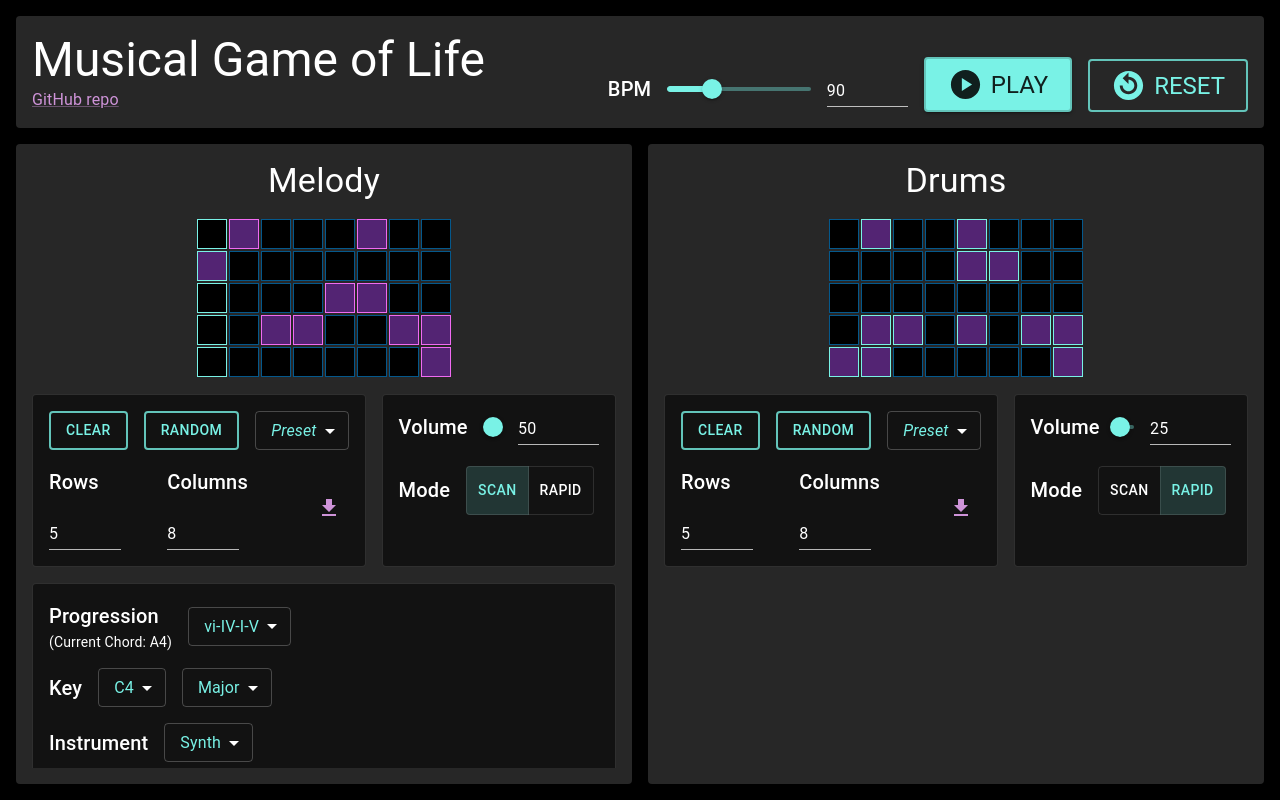
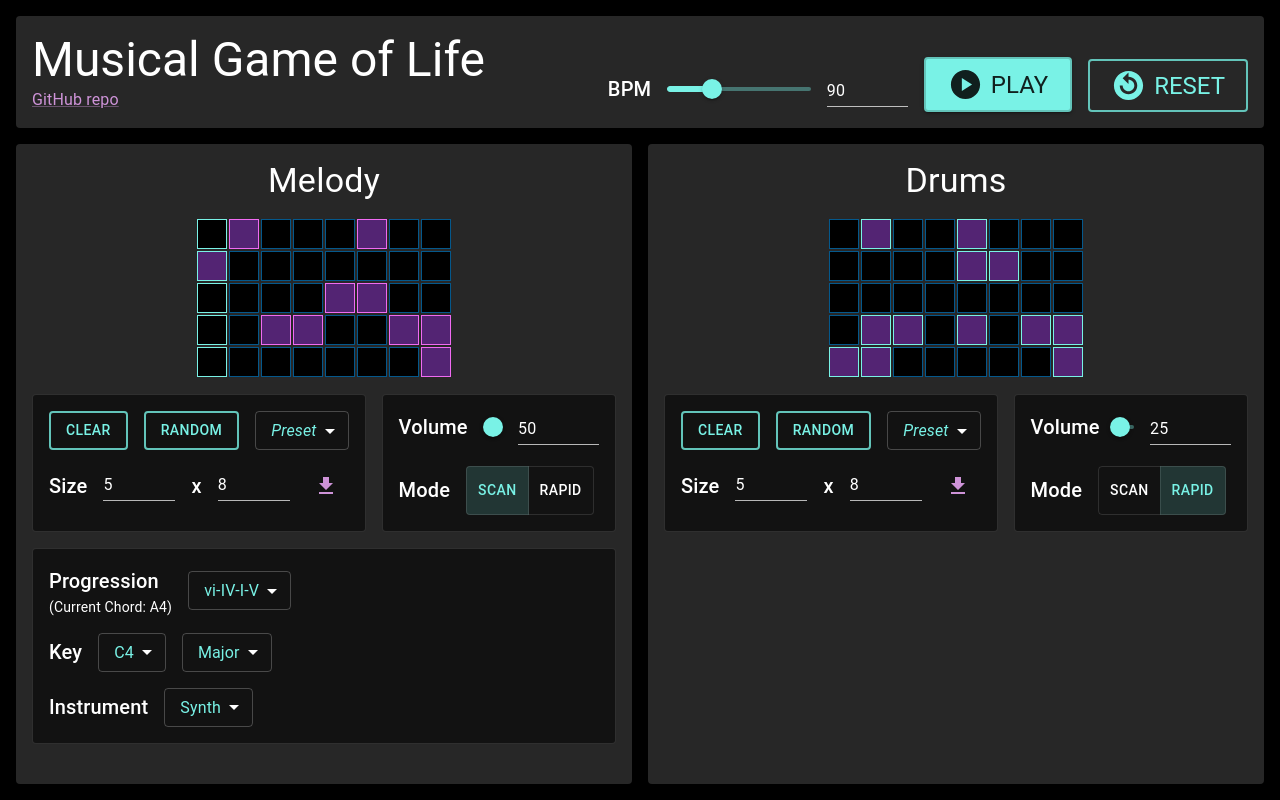
Before and after one commit to s-leirbag/algorithmic-music, a React (Create React App) app: page / in a window 1280 px wide. Built offline with nearby package versions, Linux system fonts and the light colour scheme.

Commit message:
matrix dimensions concise

```diff
--- a/src/Grid.tsx
+++ b/src/Grid.tsx
@@ -304,6 +304,7 @@ export default function Grid({ name, defaultNRows, defaultNCols, speed, status,
               </Stack>
             </Stack>
             <Stack direction='row' spacing={2} alignItems="center" justifyContent='center'>
+              <Typography variant='h6' gutterBottom>Size</Typography>
               <NumberInput
                 name='Rows'
                 value={nRows}
@@ -311,6 +312,7 @@ export default function Grid({ name, defaultNRows, defaultNCols, speed, status,
                 max={32}
                 onChange={(n: number) => {setGrid(resizeGrid(grid, n, nCols)); setNRows(n)}}
               />
+              <Typography variant='h6' gutterBottom>x</Typography>
               <NumberInput
                 name='Columns'
                 value={nCols}
--- a/src/Input.jsx
+++ b/src/Input.jsx
@@ -197,9 +197,9 @@ export function NumberInput(props) {
   return (
     <Box sx={{width: props.width || 'auto'}}>
       <Grid container spacing={2} alignItems="center">
-        <Grid item>
+        {/* <Grid item>
           <Typography id="input-slider" variant='h6' gutterBottom>{props.name}</Typography>
-        </Grid>
+        </Grid> */}
         <Grid item>
           <Input
             value={value}
```
